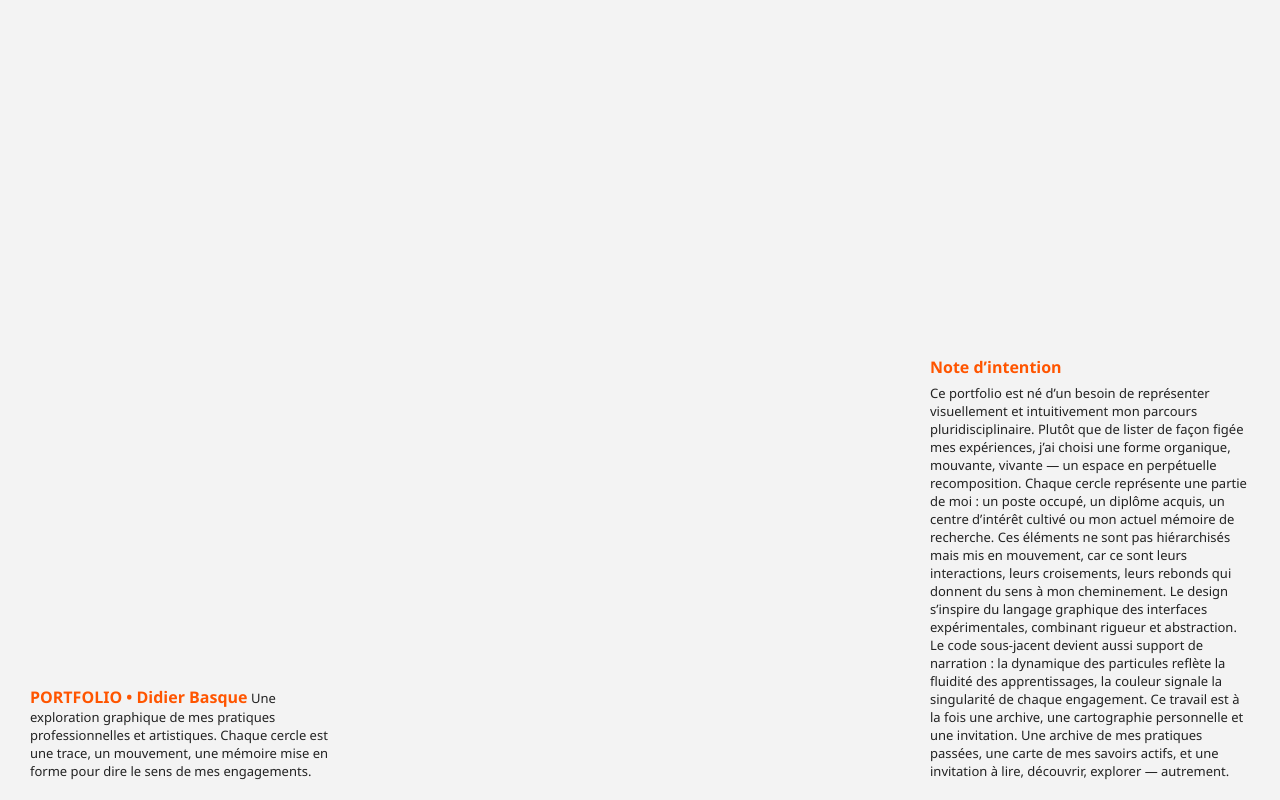
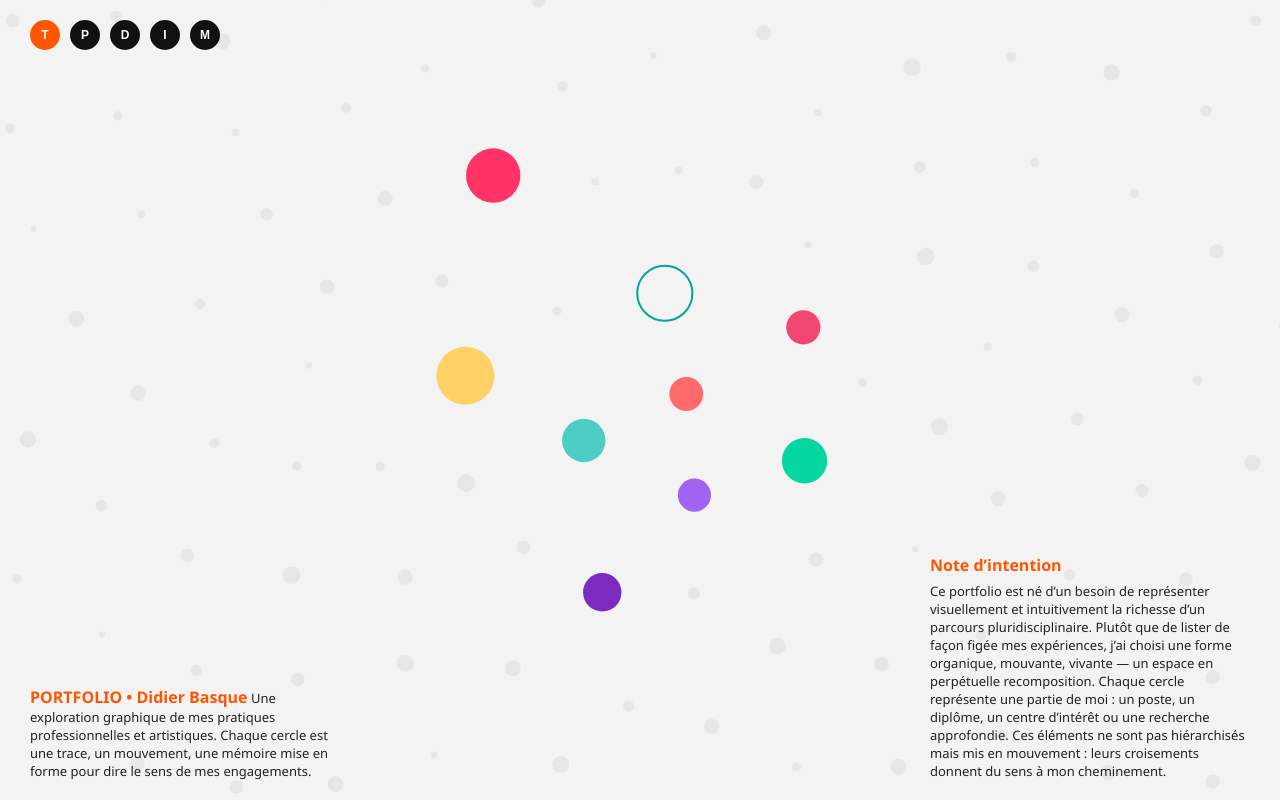
Before and after one commit to dbasque974/particules, a plain HTML site: page index.html in a window 1280 px wide. Drawn offline with nearby package versions, Linux system fonts and the light colour scheme; animation ran at ten frames a second.

Commit message:
Update index.html

```diff
--- a/index.html
+++ b/index.html
@@ -97,10 +97,10 @@
 </div>
 <div class="intention">
   <strong>Note d’intention</strong>
-  Ce portfolio est né d’un besoin de représenter visuellement et intuitivement mon parcours pluridisciplinaire. Plutôt que de lister de façon figée mes expériences, j’ai choisi une forme organique, mouvante, vivante — un espace en perpétuelle recomposition.
-Chaque cercle représente une partie de moi : un poste occupé, un diplôme acquis, un centre d’intérêt cultivé ou mon actuel mémoire de recherche. Ces éléments ne sont pas hiérarchisés mais mis en mouvement, car ce sont leurs interactions, leurs croisements, leurs rebonds qui donnent du sens à mon cheminement.
-Le design s’inspire du langage graphique des interfaces expérimentales, combinant rigueur et abstraction. Le code sous-jacent devient aussi support de narration : la dynamique des particules reflète la fluidité des apprentissages, la couleur signale la singularité de chaque engagement.
-Ce travail est à la fois une archive, une cartographie personnelle et une invitation. Une archive de mes pratiques passées, une carte de mes savoirs actifs, et une invitation à lire, découvrir, explorer — autrement.
+  Ce portfolio est né d’un besoin de représenter visuellement et intuitivement la richesse d’un parcours pluridisciplinaire.
+  Plutôt que de lister de façon figée mes expériences, j’ai choisi une forme organique, mouvante, vivante — un espace en perpétuelle recomposition.
+  Chaque cercle représente une partie de moi : un poste, un diplôme, un centre d’intérêt ou une recherche approfondie.
+  Ces éléments ne sont pas hiérarchisés mais mis en mouvement : leurs croisements donnent du sens à mon cheminement.
 </div>
 <script src="https://d3js.org/d3.v7.min.js"></script>
 <script>
@@ -110,7 +110,17 @@ const width = window.innerWidth;
 const height = window.innerHeight;
 const filters = ['Tous', 'Poste', 'Diplôme', 'Interets', 'Mémoire'];
 
-const keyNodes = [...]; // reste inchangé
+const keyNodes = [
+  { id: "Formateur Manager", group: "Poste", color: "#FF6B6B", text: "J'ai appris à encadrer avec écoute et efficacité." },
+  { id: "Master Humanités Num.", group: "Diplôme", color: "#4ECDC4", text: "Ce master m'aide à penser la technologie comme vecteur culturel." },
+  { id: "Mémoire Sentier Augmenté", group: "Mémoire", color: "#00A896", strokeOnly: true, text: "Mon mémoire propose de numériser les traces culturelles du Bassin Vital..." },
+  { id: "Licence Pro Commerce", group: "Diplôme", color: "#A163F2", text: "Cette formation m'a permis de relier créativité et logique de marché." },
+  { id: "Stage Maraîchage", group: "Poste", color: "#FFD166", text: "Travailler la terre m'a appris rigueur et respect du rythme naturel." },
+  { id: "Nature & objets", group: "Interets", color: "#EF476F", text: "Je m'inspire de la nature pour transformer et revaloriser les objets." },
+  { id: "Feng Shui", group: "Interets", color: "#7B2CBF", text: "Le Feng Shui m'enseigne l'équilibre entre espace, circulation et énergie visuelle." },
+  { id: "Écriture / Poésie", group: "Interets", color: "#FF3366", text: "J'écris en français et créole pour faire vibrer les mots et les souvenirs." },
+  { id: "Gérant PNP", group: "Poste", color: "#06D6A0", text: "Piloter une entreprise m'a donné une vision stratégique et autonome du numérique." }
+];
 
 const allNodes = d3.range(250).map((_, i) => {
   const k = keyNodes[i];
```
